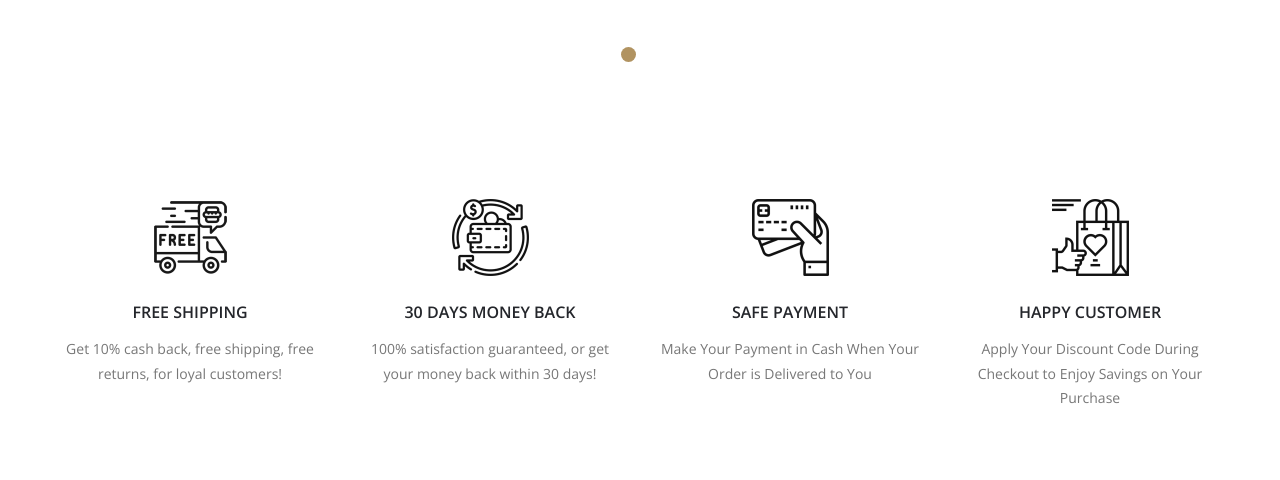
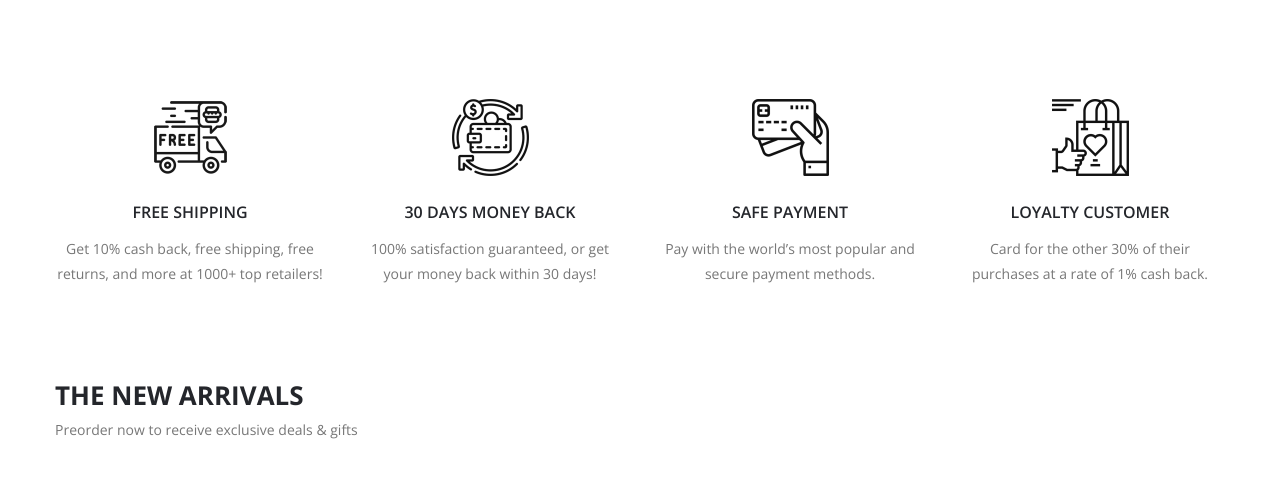
Before and after one commit to lwahdan/gift_shop_final, a PHP site: page / in a window 1280 px wide. Shown: the part 681-1161 px from the top of the page. Run offline with PHP 8.4, Linux system fonts and the light colour scheme; data comes from the database, SQL or seed files in the repository; data that the repository does not hold is empty; some libraries are stand-ins or nearby versions; some web fonts are replaced.

Commit message:
Category

```diff
--- a/gift_shop/views/customers/index.php
+++ b/gift_shop/views/customers/index.php
@@ -5,6 +5,8 @@
 $dir = '../public/images/product/';
 
 require_once 'controllers/ProductController.php';
+require_once 'controllers/CategoryController.php';
+
 
 // $productController = new ProductController();
 // $products = $productController->productModel->all();
@@ -32,18 +34,12 @@ require_once 'controllers/ProductController.php';
                     <div class="container">
                         <div class="row">
                             <div class="col-auto">
-                                <div class="myhero1">
                                 <div class="hero-slider-content">
-                                    <h4 class="subtitle subtitle1">Flowers that Speak the Language of Joy</h4>
-                                    <h2 class="title title1">Beautiful blooms<br>to make your moments</h2>
-                                    <h2 id="unforgettable"> unforgettable </h2>
-                                    <!-- <a href="/customers/product-details-default"
-                                       class="hero_btn1">shop now </a> -->
-                                       <button class="hero_btn1" onclick="window.location.href='/customers/product-details-default'" >shop now</button>
-
+                                    <h4 class="subtitle">New collection</h4>
+                                    <h2 class="title">Best Of NeoCon <br> Gold Award </h2>
+                                    <a href="/products"
+                                       class="btn btn-lg btn-outline-golden">shop now </a>
                                 </div>
-                                </div>
-
                             </div>
                         </div>
                     </div>
@@ -60,16 +56,13 @@ require_once 'controllers/ProductController.php';
                     <div>
                         <div class="row">
                             <div class="col-auto">
-                                <div class="hero2">
                                 <div class="hero-slider-content">
-                                <h4 class="subtitle subtitle2">Bring Nature Into Your Home</h4>
-<h2 class="title title2">Lush Greenery<br>to Refresh Your Space</h2>
-<h2 id="unforgettable2">Breathe Life Indoors</h2>
-<a href="/customers/product-details-default" class="btn btn-lg btn-outline-golden hero_btn2">Shop Plants</a>
+                                    <h4 class="subtitle">New collection</h4>
+                                    <h2 class="title">Luxy Chairs <br> Design Award </h2>
+                                    <a href="/customers/product-details-default"
+                                       class="btn btn-lg btn-outline-golden">shop now </a>
 
                                 </div>
-                                </div>
-
                             </div>
                         </div>
                     </div>
@@ -100,7 +93,7 @@ require_once 'controllers/ProductController.php';
                         </div>
                         <div class="content">
                             <h6 class="title">FREE SHIPPING</h6>
-                            <p>Get 10% cash back, free shipping, free returns, for loyal customers!</p>
+                            <p>Get 10% cash back, free shipping, free returns, and more at 1000+ top retailers!</p>
                         </div>
                     </div>
                 </div>
@@ -126,7 +119,7 @@ require_once 'controllers/ProductController.php';
                         </div>
                         <div class="content">
                             <h6 class="title">SAFE PAYMENT</h6>
-                            <p>Make Your Payment in Cash When Your Order is Delivered to You</p>
+                            <p>Pay with the world’s most popular and secure payment methods.</p>
                         </div>
                     </div>
                 </div>
@@ -138,8 +131,8 @@ require_once 'controllers/ProductController.php';
                             <img src="../public/images/icons/service-promo-4.png" alt="">
                         </div>
                         <div class="content">
-                            <h6 class="title">HAPPY CUSTOMER</h6>
-                            <p>Apply Your Discount Code During Checkout to Enjoy Savings on Your Purchase</p>
+                            <h6 class="title">LOYALTY CUSTOMER</h6>
+                            <p>Card for the other 30% of their purchases at a rate of 1% cash back.</p>
                         </div>
                     </div>
                 </div>
@@ -163,6 +156,7 @@ require_once 'controllers/ProductController.php';
                     <div class="section-content-gap">
                         <div class="secton-content">
                             <h3 class="section-title">THE NEW ARRIVALS</h3>
+                            <p>Preorder now to receive exclusive deals & gifts</p>
                         </div>
                     </div>
                 </div>
@@ -179,8 +173,8 @@ require_once 'controllers/ProductController.php';
     <div class="container">
         <div class="row">
             <div class="col-12">
-                <div class="product-slider-default-2rows default-slider-nav-arrow">
-                    <div class="swiper-container product-default-slider-4grid-2row">
+                <!--<div class="product-slider-default-2rows default-slider-nav-arrow">-->
+                   <div class="swiper-container product-default-slider-4grid-2row">
                         <div class="swiper-wrapper">
                             <?php foreach ($products as $row): ?>
                                 <div class="product-default-single-item product-color--golden swiper-slide">
@@ -189,7 +183,7 @@ require_once 'controllers/ProductController.php';
                                             <img src="<?php echo $dir . str_replace(' ', '%20', $row['image_url']); ?>" alt="Product Image">
                                         </a>
                                         <div class="tag">
-                                            <!-- <span>sale</span> -->
+                                            <span>sale</span>
                                         </div>
                                         <div class="action-link">
 
@@ -227,19 +221,29 @@ require_once 'controllers/ProductController.php';
                         </div>
                     </div>
                     <!-- Navigation buttons -->
-                    <div class="swiper-button-prev"></div>
-                    <div class="swiper-button-next"></div>
-                </div>
+                   <!-- <div class="swiper-button-prev"></div>
+                    <div class="swiper-button-next"></div> -->
+                <!--</div>-->
             </div>
         </div>
     </div>
 </div>
 
+
+    <!--/////////////////////////////////////////////////////////////////////////////////////////////////-->
+
+    <!--/////////////////////////////////////////////////////////////////////////////////////////////////-->
+
 <!-- End Product Default Slider Section -->
 
+
 <!-- Start Banner Section -->
-<div id="mybanner">
 <div class="banner-section">
+<?php
+        $categoryController = new Category;
+        $categories = $categoryController->all();
+
+    ?>
     <div class="banner-wrapper clearfix">
         <!-- Start Banner Single Item -->
         <div class="banner-single-item banner-style-4 banner-animation banner-color--golden float-left img-responsive"
@@ -247,13 +251,16 @@ require_once 'controllers/ProductController.php';
             <div class="image">
                 <img class="img-fluid" src="../public/images/banner/banner-style-4-img-1.jpg" alt="">
             </div>
-            <a href="product-details-default.html" class="content">
+            <a href="/category/1" class="content">
                 <div class="inner">
-                    <h4 class="title">Flowers</h4>
+                    <h4 class="title">Bar Stool</h4>
+                    <h6 class="sub-title">20 products</h6>
                 </div>
                 <span class="round-btn"><i class="ion-ios-arrow-thin-right"></i></span>
             </a>
         </div>
+
+
         <!-- End Banner Single Item -->
         <!-- Start Banner Single Item -->
         <div class="banner-single-item banner-style-4 banner-animation banner-color--golden float-left img-responsive"
@@ -261,9 +268,10 @@ require_once 'controllers/ProductController.php';
             <div class="image">
                 <img class="img-fluid" src="../public/images/banner/banner-style-4-img-2.jpg" alt="">
             </div>
-            <a href="product-details-default.html" class="content">
+            <a href="/category/2" class="content">
                 <div class="inner">
-                    <h4 class="title">Plants</h4>
+                    <h4 class="title">Armchairs</h4>
+                    <h6 class="sub-title">20 products</h6>
                 </div>
                 <span class="round-btn"><i class="ion-ios-arrow-thin-right"></i></span>
             </a>
@@ -275,9 +283,10 @@ require_once 'controllers/ProductController.php';
             <div class="image">
                 <img class="img-fluid" src="../public/images/banner/banner-style-4-img-3.jpg" alt="">
             </div>
-            <a href="product-details-default.html" class="content">
+            <a href="/category/3" class="content">
                 <div class="inner">
-                    <h4 class="title">Chocolates</h4>
+                    <h4 class="title">lighting</h4>
+                    <h6 class="sub-title">20 products</h6>
                 </div>
                 <span class="round-btn"><i class="ion-ios-arrow-thin-right"></i></span>
             </a>
@@ -289,9 +298,10 @@ require_once 'controllers/ProductController.php';
             <div class="image">
                 <img class="img-fluid" src="../public/images/banner/banner-style-4-img-4.jpg" alt="">
             </div>
-            <a href="product-details-default.html" class="content">
+            <a href="/category/1" class="content">
                 <div class="inner">
-                    <h4 class="title">Packages</h4>
+                    <h4 class="title">Easy chairs</h4>
+                    <h6 class="sub-title">20 products</h6>
                 </div>
                 <span class="round-btn"><i class="ion-ios-arrow-thin-right"></i></span>
             </a>
@@ -299,8 +309,8 @@ require_once 'controllers/ProductController.php';
         <!-- End Banner Single Item -->
     </div>
 </div>
-</div>
 <!-- End Banner Section -->
+
 
 
 <!--testimonials start-->
```
